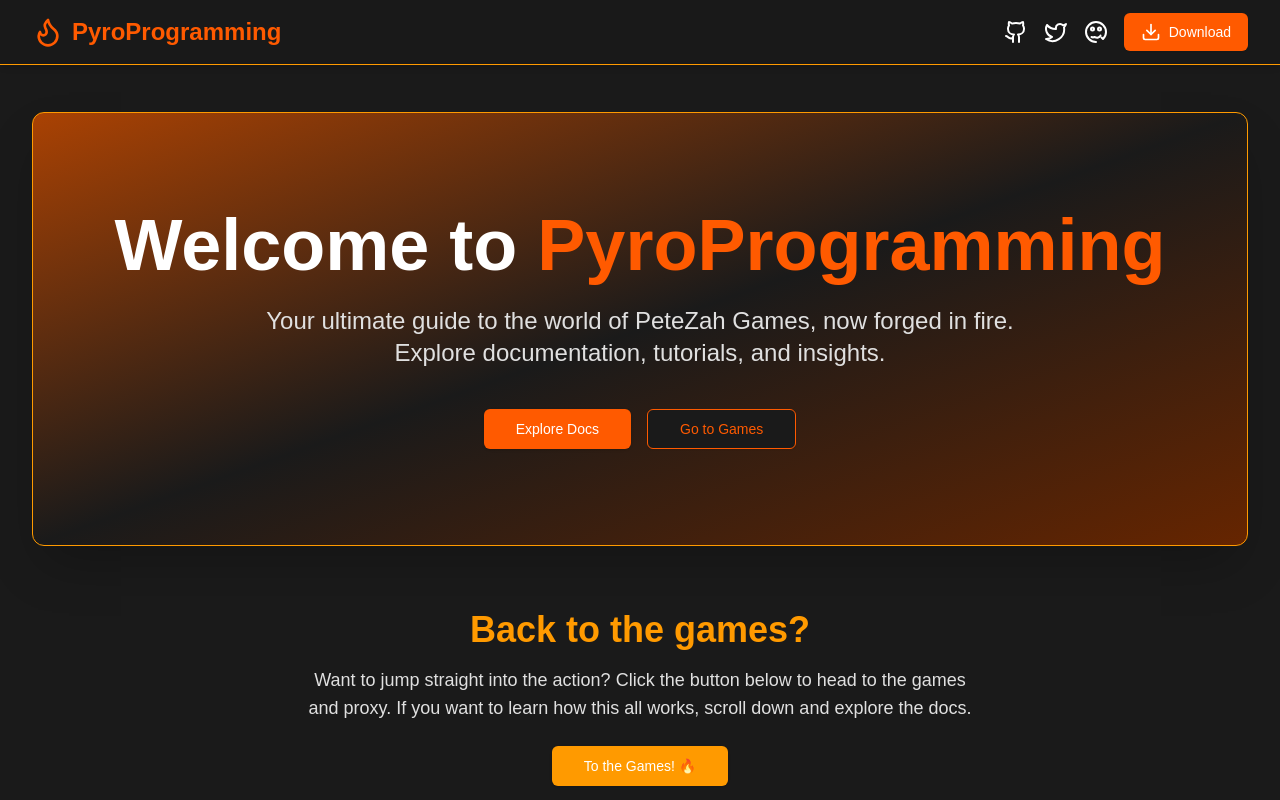
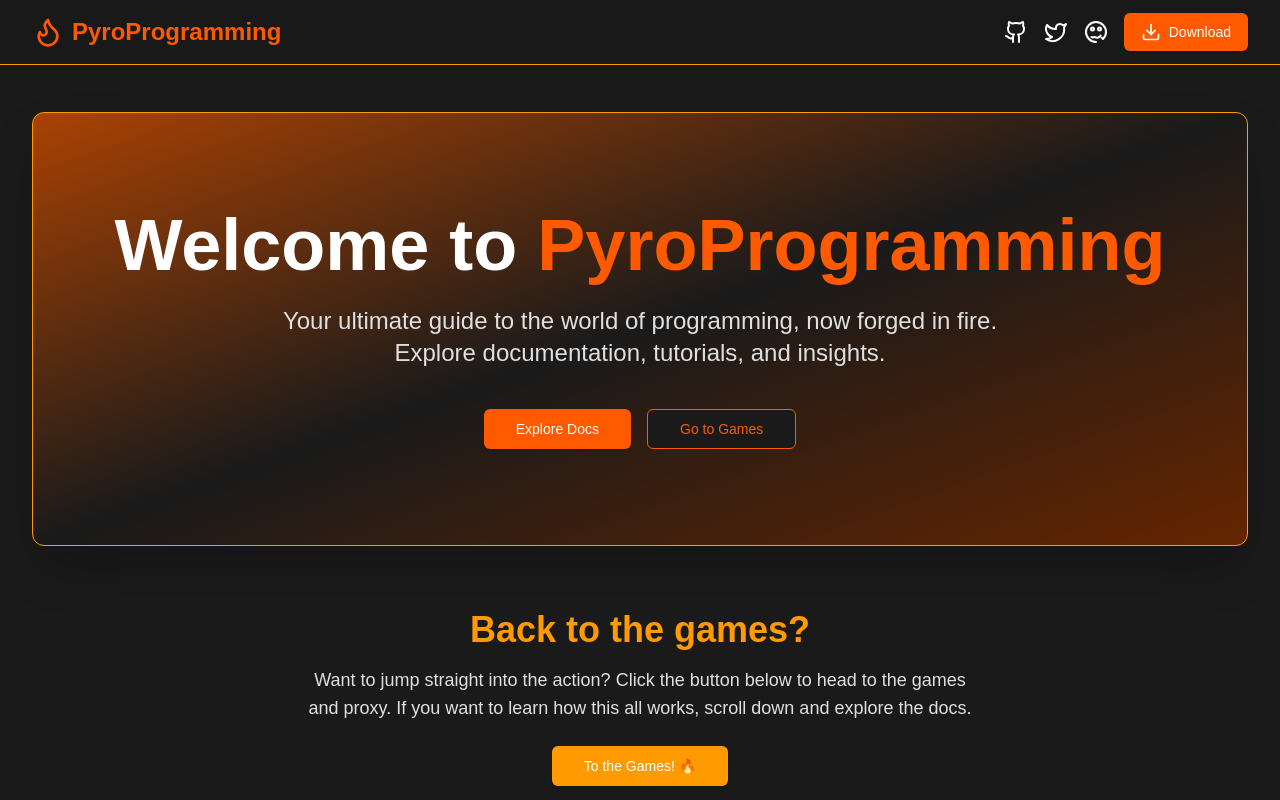
Before and after one commit to 321EZ123/PyroProgramming, a Next.js app: page / in a window 1280 px wide. Shown: the top 800 px of the page. Built offline with nearby package versions, Linux system fonts and the light colour scheme.

Commit message:
Update page.tsx

```diff
--- a/src/app/page.tsx
+++ b/src/app/page.tsx
@@ -92,7 +92,7 @@ export default function Home() {
           Welcome to <span className="text-primary">PyroProgramming</span>
         </h1>
         <p className="text-xl md:text-2xl text-muted-foreground mb-10 max-w-3xl mx-auto">
-          Your ultimate guide to the world of PeteZah Games, now forged in fire. Explore documentation, tutorials, and insights.
+          Your ultimate guide to the world of programming, now forged in fire. Explore documentation, tutorials, and insights.
         </p>
         <div className="space-y-4 sm:space-y-0 sm:space-x-4">
           <Button asChild size="lg" className="w-full sm:w-auto bg-primary hover:bg-fire-bright text-primary-foreground">
@@ -114,7 +114,7 @@ export default function Home() {
           Want to jump straight into the action? Click the button below to head to the games and proxy. If you want to learn how this all works, scroll down and explore the docs.
         </p>
         <Button asChild size="lg" className="bg-secondary hover:bg-fire-bright text-secondary-foreground">
-          <a href="https://petezahgames.com/" target="_blank" rel="noopener noreferrer">
+          <a href="https://insanity.purpleutilities.xyz/" target="_blank" rel="noopener noreferrer">
             To the Games! 🔥
           </a>
         </Button>
```
